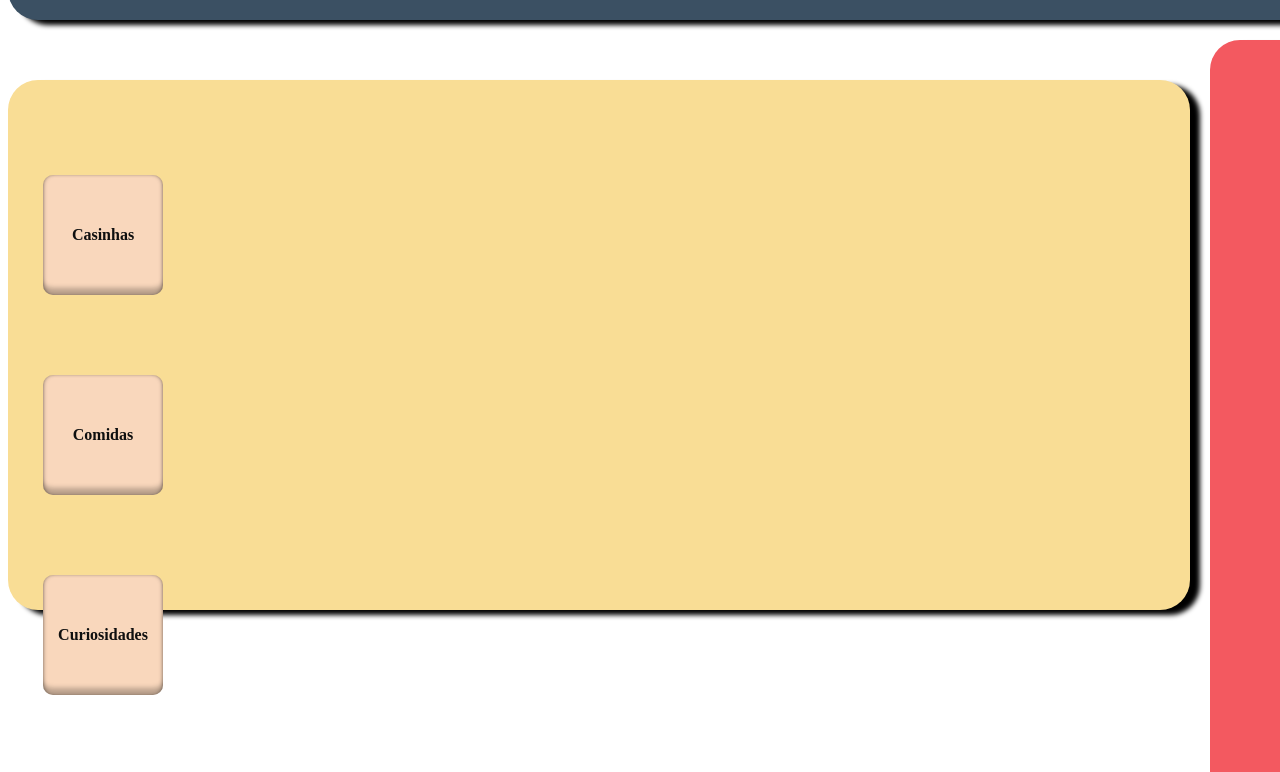
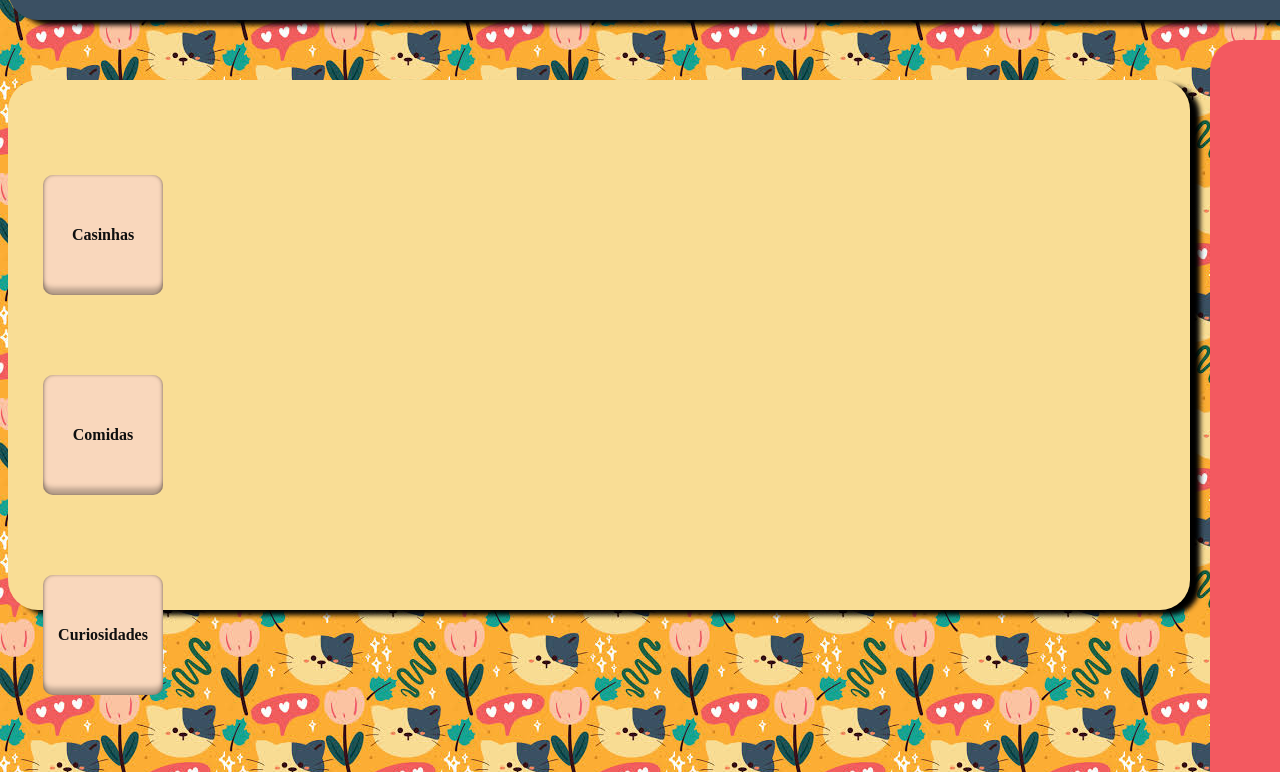
Before and after one commit to Bethzila/grid, a plain HTML site: page index.html in a window 1280 px wide. Shown: the part 92-864 px from the top of the page. Drawn offline with Linux system fonts and the light colour scheme; the site is published under a folder, as on GitHub Pages, so addresses that start at the root find nothing.

Commit message:
Update style.css

```diff
--- a/style.css
+++ b/style.css
@@ -8,7 +8,7 @@ body{
     grid-template-rows: auto 1fr auto;
     gap:20px;
     height: 100vh;
-    background: url(/parede.jpeg)
+    background: url(./parede.jpeg)
 
 
 }
```
